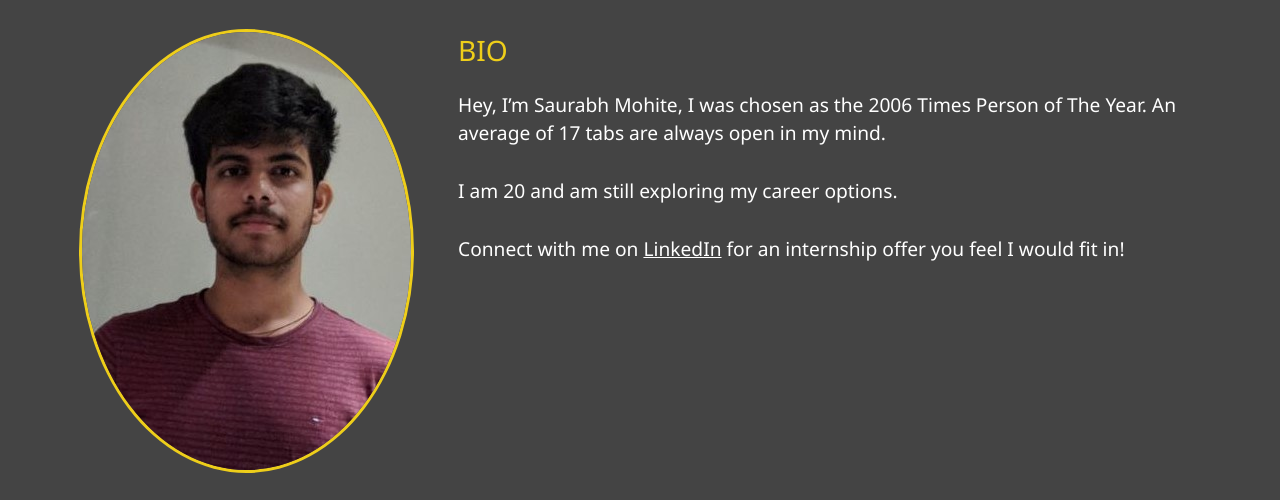
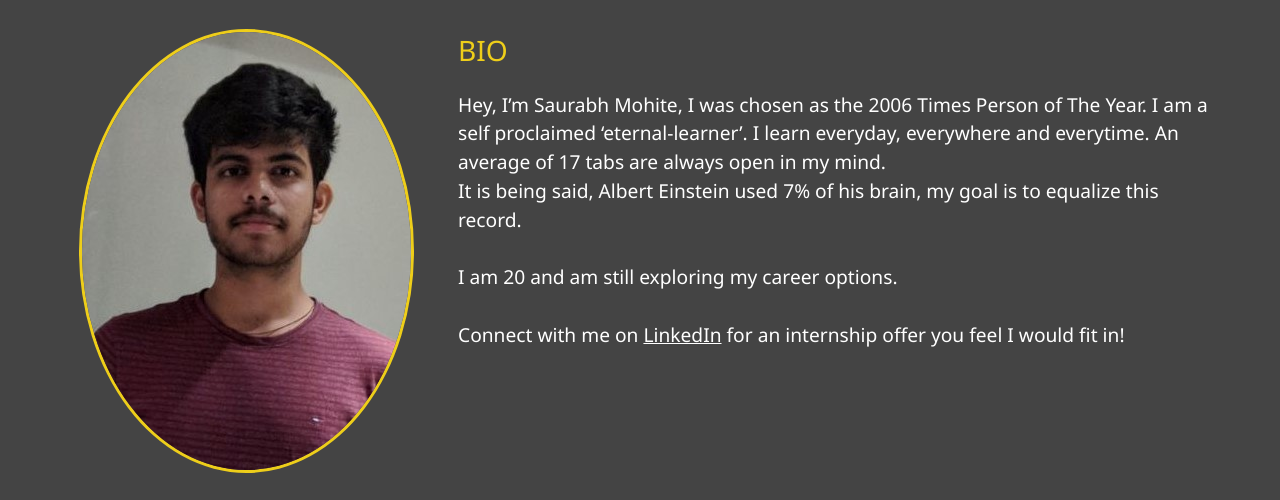
Before and after one commit to akshitv2/ASDF44.github.io, a website: page Dist/about.html in a window 1280 px wide. Shown: the part 253-753 px from the top of the page. Drawn offline with Linux system fonts and the light colour scheme.

Commit message:
Update about.html

```diff
--- a/Dist/about.html
+++ b/Dist/about.html
@@ -61,7 +61,7 @@
 
             <div class="bio">
                 <h3 class="text-secondary">BIO</h3>
-                <p style="font-size: 1.2rem">Hey, I’m Saurabh Mohite, I was chosen as the 2006 Times Person of The Year. An average of 17 tabs are always open in my mind. <br><br>I am 20 and am still exploring my career options.
+                <p style="font-size: 1.2rem">Hey, I’m Saurabh Mohite, I was chosen as the 2006 Times Person of The Year. I am a self proclaimed ‘eternal-learner’. I learn everyday, everywhere and everytime. An average of 17 tabs are always open in my mind. <br>It is being said, Albert Einstein used 7% of his brain, my goal is to equalize this record. <br><br>I am 20 and am still exploring my career options.
 
 <br><br>Connect with me on <span onclick="window.open('https://www.linkedin.com/in/saurabh-mohite-60a41216a/', '_blank');" style="text-decoration: underline">LinkedIn</span> for an internship offer you feel I would fit in!</p>
             </div>
```
